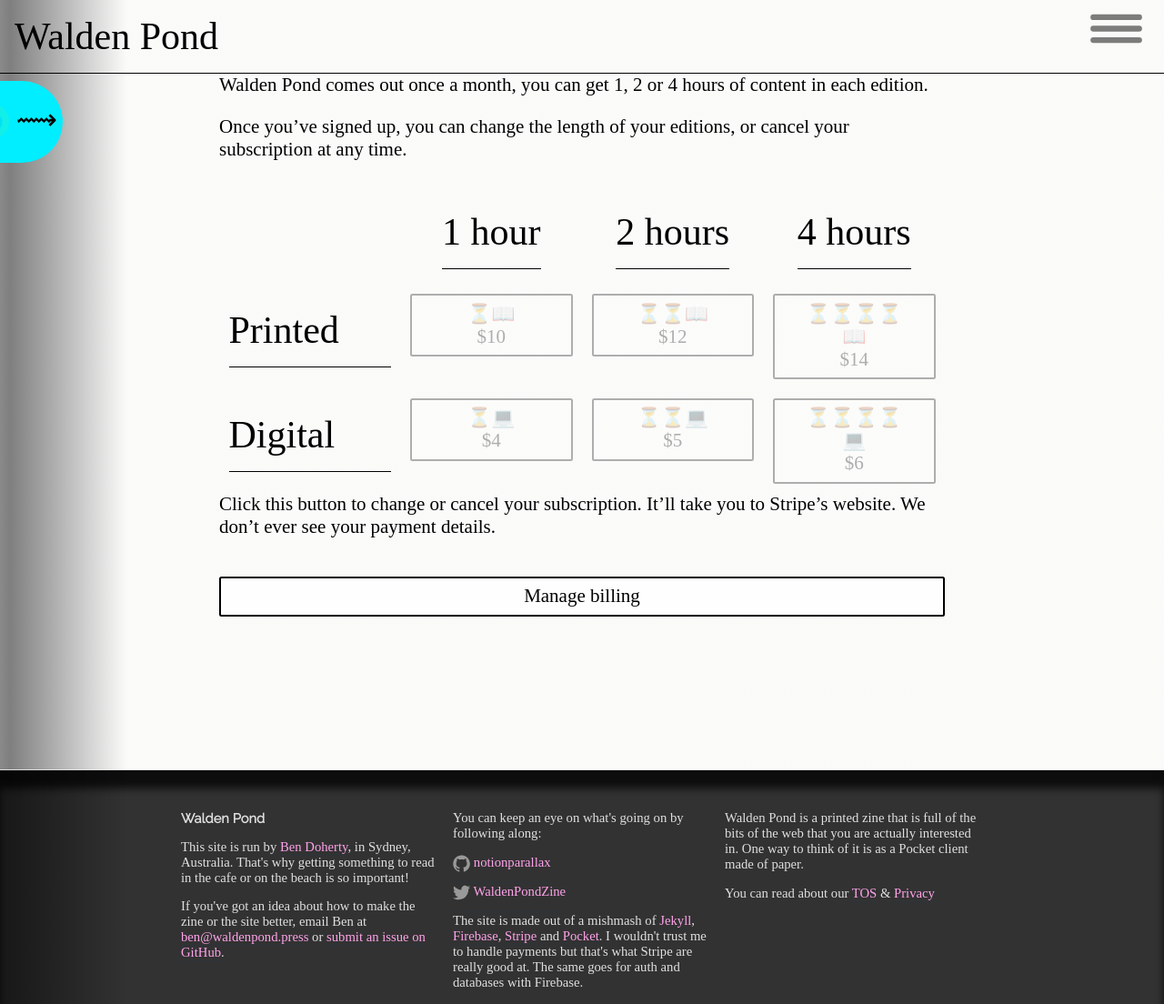
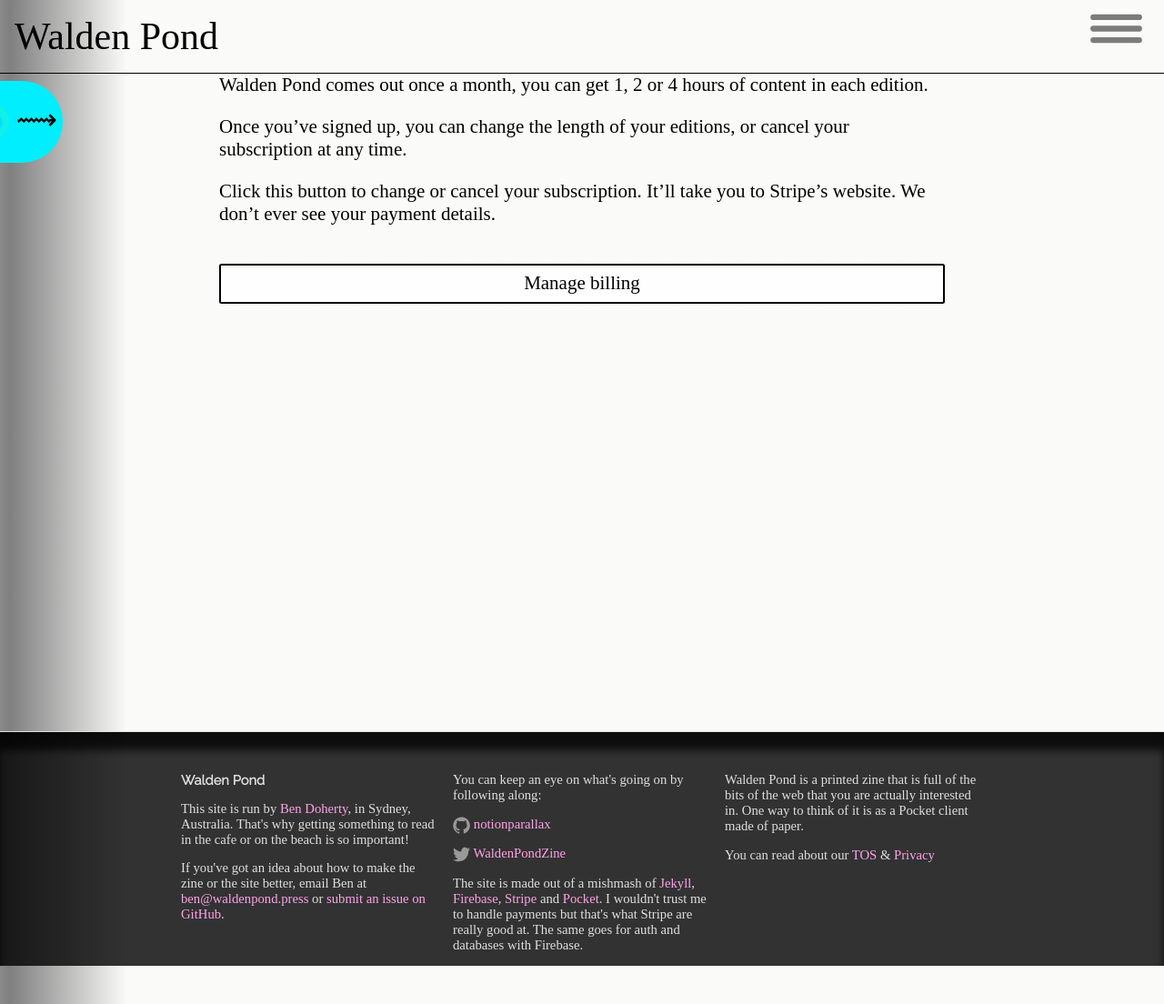
Before and after one commit to notionparallax/wp2frontEnd, a Jekyll site: the page built from payment.md, in a window 1280 px wide. Shown: the whole page at 91% size. Built offline with Jekyll 4.4.1, drawn with Linux system fonts in a browser that asks for light colours; some web fonts are replaced; comment, search, counter and statistics services are not loaded.

Commit message:
remove payment grid

```diff
--- a/payment.md
+++ b/payment.md
@@ -10,119 +10,6 @@ Once you've signed up, you can change the length of your editions, or cancel you
 <!-- Load Stripe.js on your website. -->
 <script src="https://js.stripe.com/v3"></script>
 
-<!-- Create a button that your customers click to complete their purchase. Customize the styling to suit your branding. -->
-
-<div class="payment-grid">
-<div class="print-title">
-
-# Printed
-
-</div>
-<div class="title-1-hr">
-<!-- <img src="./img/50_page_book.png"> -->
-
-# 1 hour
-
-</div>
-<div class="title-2-hr">
-<!-- <img src="./img/50_page_book.png"> -->
-
-# 2 hours
-
-</div>
-<div class="title-4-hr">
-<!-- <img src="./img/50_page_book.png"> -->
-
-# 4 hours
-
-</div>
-<div class="print-1-hr">
-<button
-  id="checkout-button-plan_HGJqSiZXIdOaxk"
-  role="link"
-  tabindex="0"
-  class="disabled checkout-button"
-  title="Subscribe with Stripe">
-<span class="text-description">1 hour</span>
-<span class="product-name">⏳📖</span>
-<!-- <span class="Subscribe-with-Stripe">Subscribe with Stripe</span> -->
-<span class="price" title="USD">$10</span>
-</button>
-</div>
-<div class="print-2-hr">
-<button
-  id="checkout-button-plan_HGJvNc7jY9ZRrR"
-  role="link"
-  tabindex="0"
-  class="disabled checkout-button"
-  title="Subscribe with Stripe">
-<span class="text-description">2 hours</span>
-<span class="product-name">⏳⏳📖</span>
-<!-- <span class="Subscribe-with-Stripe">Subscribe with Stripe</span> -->
-<span class="price" title="USD">$12</span>
-</button>
-</div>
-<div class="print-4-hr">
-<button
-  id="checkout-button-plan_HGJyibrCINh1Uf"
-  role="link"
-  tabindex="0"
-  class="disabled checkout-button"
-  title="Subscribe with Stripe">
-<span class="text-description">4 hours</span>
-<span class="product-name">⏳⏳⏳⏳📖</span>
-<!-- <span class="Subscribe-with-Stripe">Subscribe with Stripe</span> -->
-<span class="price" title="USD">$14</span>
-</button>
-</div>
-<div class="pdf-title">
-
-# Digital
-
-</div>
-<div class="pdf-1-hr">
-<button
-  id="checkout-button-plan_HGK3aYMCcwkWcM"
-  role="link"
-  tabindex="0"
-  class="disabled checkout-button"
-  title="Subscribe with Stripe">
-<span class="text-description">1 hour</span>
-<span class="product-name">⏳💻</span>
-<!-- <span class="Subscribe-with-Stripe">Subscribe with Stripe</span> -->
-<span class="price" title="USD">$4</span>
-</button>
-</div>
-<div class="pdf-2-hr">
-<button
-  id="checkout-button-plan_HGK2EUGJYdT4Ug"
-  role="link"
-  tabindex="0"
-  class="disabled checkout-button"
-  title="Subscribe with Stripe">
-<span class="text-description">2 hours</span>
-<span class="product-name">⏳⏳💻</span>
-<!-- <span class="Subscribe-with-Stripe">Subscribe with Stripe</span> -->
-<span class="price" title="USD">$5</span>
-</button>
-</div>
-<div class="pdf-4-hr">
-<button
-  id="checkout-button-plan_HGK2lal9ACxPNz"
-  role="link"
-  tabindex="0"
-  class="disabled checkout-button"
-  title="Subscribe with Stripe">
-<span class="text-description">4 hours</span>
-<span class="product-name">⏳⏳⏳⏳💻</span>
-<!-- <span class="Subscribe-with-Stripe">Subscribe with Stripe</span> -->
-<span class="price" title="USD">$6</span>
-</button>
-</div>
-</div>
-
-<div id="error-message"></div>
-
 Click this button to change or cancel your subscription. It'll take you to Stripe's website. We don't ever see your payment details.
 
 <button id="manage-payment-button">Manage billing</button>
```
